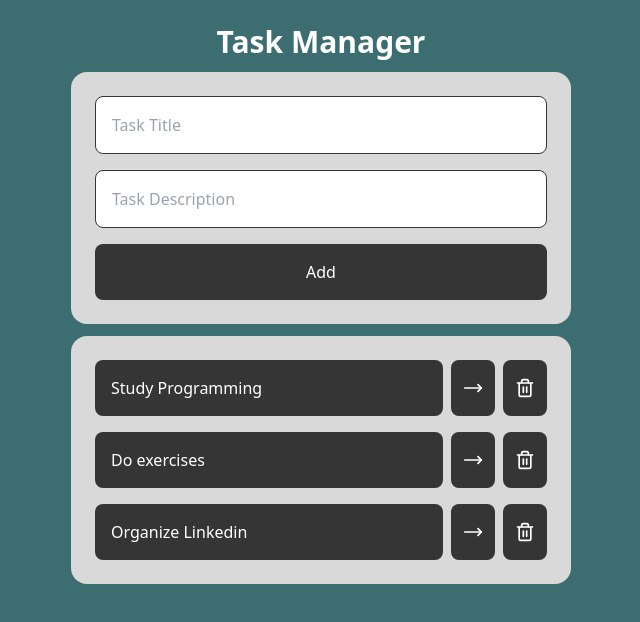
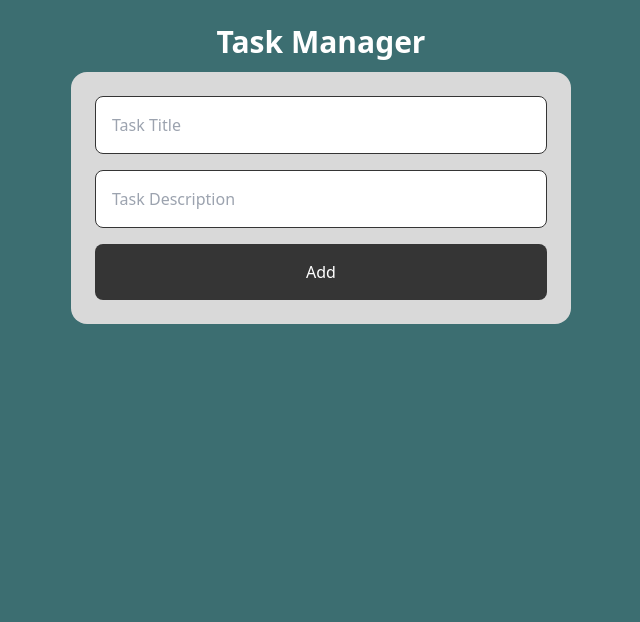
Before and after one commit to felipeSucupiraO/react-task-manager, a React (Vite) app in the folder task-manager/: page / in a window 1280 px wide. Shown: the top 622 px of the page, without its empty margins (319-959 px from the left). Built offline with nearby package versions, Linux system fonts and the light colour scheme.

Commit message:
feat: added a function to save the tasks on the local storage

```diff
--- a/task-manager/src/App.jsx
+++ b/task-manager/src/App.jsx
@@ -1,29 +1,12 @@
-import { useState } from "react";
+import { useEffect, useState } from "react";
 import TaskAdder from "./components/TaskAdder";
 import Tasks from "./components/Tasks";
 import {v4} from "uuid";
 
 function App() {
-    const [tasks, setTasks] = useState([
-        {
-            id: 1,
-            title: "Study Programming",
-            description: "Learn react and start a small project",
-            isCompleted: false
-        },
-        {
-            id: 2,
-            title: "Do exercises",
-            description: "Make codeforces exercises for the contests",
-            isCompleted: false
-        },
-        {
-            id: 3,
-            title: "Organize Linkedin",
-            description: "Organize linkedin's about, skills, publications, etc",
-            isCompleted: false
-        }
-    ])
+    const [tasks, setTasks] = useState(
+        JSON.parse(localStorage.getItem("tasks")) || []
+    );
 
     function changeTaskCompletionOnId(taskId) {
         const newTasks = tasks.map(task => {
@@ -55,17 +38,24 @@ function App() {
         setTasks([...tasks, newTask]);
     }
 
+    useEffect(() => {
+        localStorage.setItem("tasks", JSON.stringify(tasks));
+        console.log(`changed tasks, new tasks: ${JSON.stringify(tasks)}`);
+    }, [tasks])
 
     return (
         <div className="w-screen min-h-screen bg-aqua-green flex justify-center p-6">
             <div className="w-[500px]">
                 <h1 className="text-3xl text-white font-bold text-center">Task Manager</h1>
                 <TaskAdder addTask={addTask}/>
-                <Tasks
-                    tasks={tasks}
-                    changeTaskCompletionOnId={changeTaskCompletionOnId}
-                    deleteTaskOnId={deleteTaskOnId}
-                />
+
+                {tasks.length ?
+                    <Tasks
+                        tasks={tasks}
+                        changeTaskCompletionOnId={changeTaskCompletionOnId}
+                        deleteTaskOnId={deleteTaskOnId}
+                    />
+                : ""}
             </div>
         </div>
     )
```
